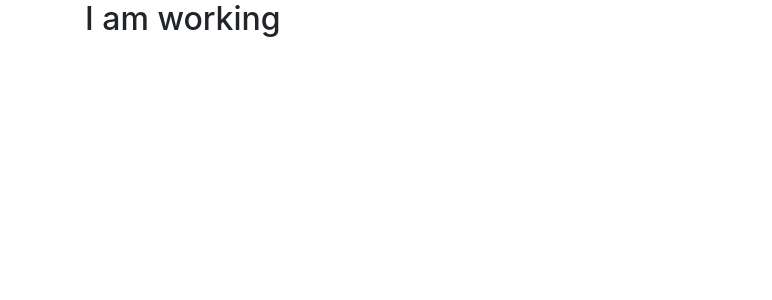
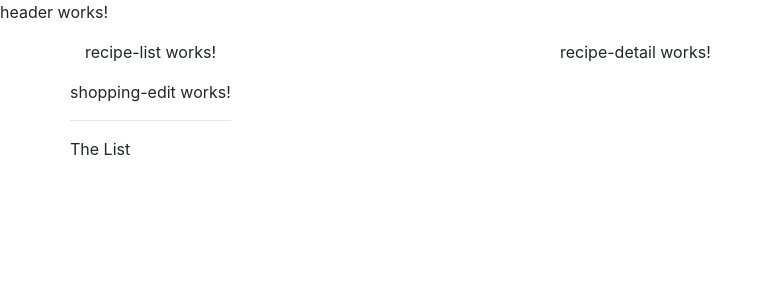
Before and after one commit to superernie77/angular-course-project, an Angular app: page / in a window 1280 px wide. Shown: the top 300 px of the page, without its empty margins (0-772 px from the left). Built offline with nearby package versions, Linux system fonts and the light colour scheme.

Commit message:
nested components

```diff
--- a/src/app/app.component.html
+++ b/src/app/app.component.html
@@ -1,12 +1,9 @@
+<app-header></app-header>
 <div class="container" >
   <div class="row" >
     <div class="col-md-12" >
-        <h2>I am working</h2>
-
+      <app-recipes></app-recipes>
+      <app-shopping-list></app-shopping-list>
     </div>
-
-
   </div>
-
-
 </div>
--- a/src/app/recipes/recipe-list/recipe-item/recipe-item.component.html
+++ b/src/app/recipes/recipe-list/recipe-item/recipe-item.component.html
@@ -1,3 +1 @@
-<p>
-  recipe-item works!
-</p>
+<app-recipe-item></app-recipe-item>>
--- a/src/app/recipes/recipes.component.html
+++ b/src/app/recipes/recipes.component.html
@@ -1,3 +1,8 @@
-<p>
-  recipes works!
-</p>
+<div class="row">
+<div class="col-md-5">
+  <app-recipe-list></app-recipe-list>
+</div>
+<div class="col-md-7">
+    <app-recipe-detail></app-recipe-detail>
+</div>
+</div>
--- a/src/app/shopping-list/shopping-list.component.html
+++ b/src/app/shopping-list/shopping-list.component.html
@@ -1,3 +1,8 @@
-<p>
-  shopping-list works!
-</p>
+<div class="row">
+<div class="col-xs-10">
+  <app-shopping-edit></app-shopping-edit>
+  <hr>
+  <p>The List</p>
+</div>
+
+</div>
```
